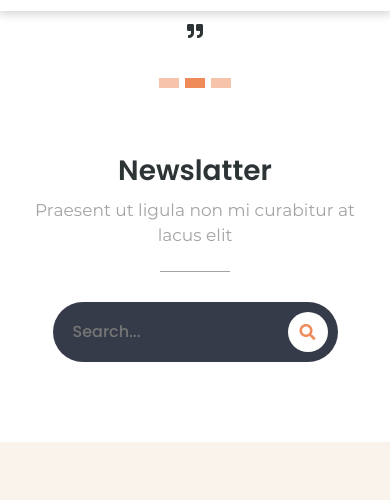
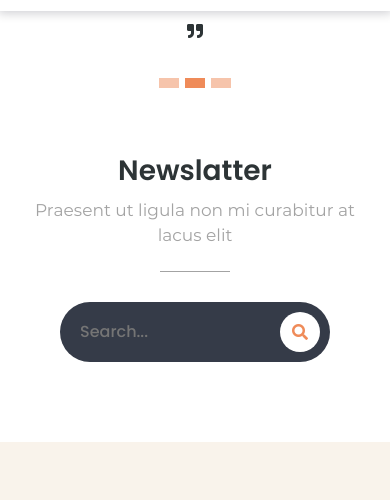
Before and after one commit to sujoysd47/Furniture, a plain HTML site: page index.html in a window 390 px wide. In both pictures the pointer is over the input "Search...". Shown: the part 9284-9784 px from the top of the page. Drawn offline with Linux system fonts and the light colour scheme; a script that the page names is missing.

Commit message:
Update media.css

```diff
--- a/css/media.css
+++ b/css/media.css
@@ -65,7 +65,7 @@
 
     /* searchbar start */
     .searchbar:hover > .search_input{
-        width: 225px;
+        width: 210px;
         }
 
     /* searchbar end */
```
